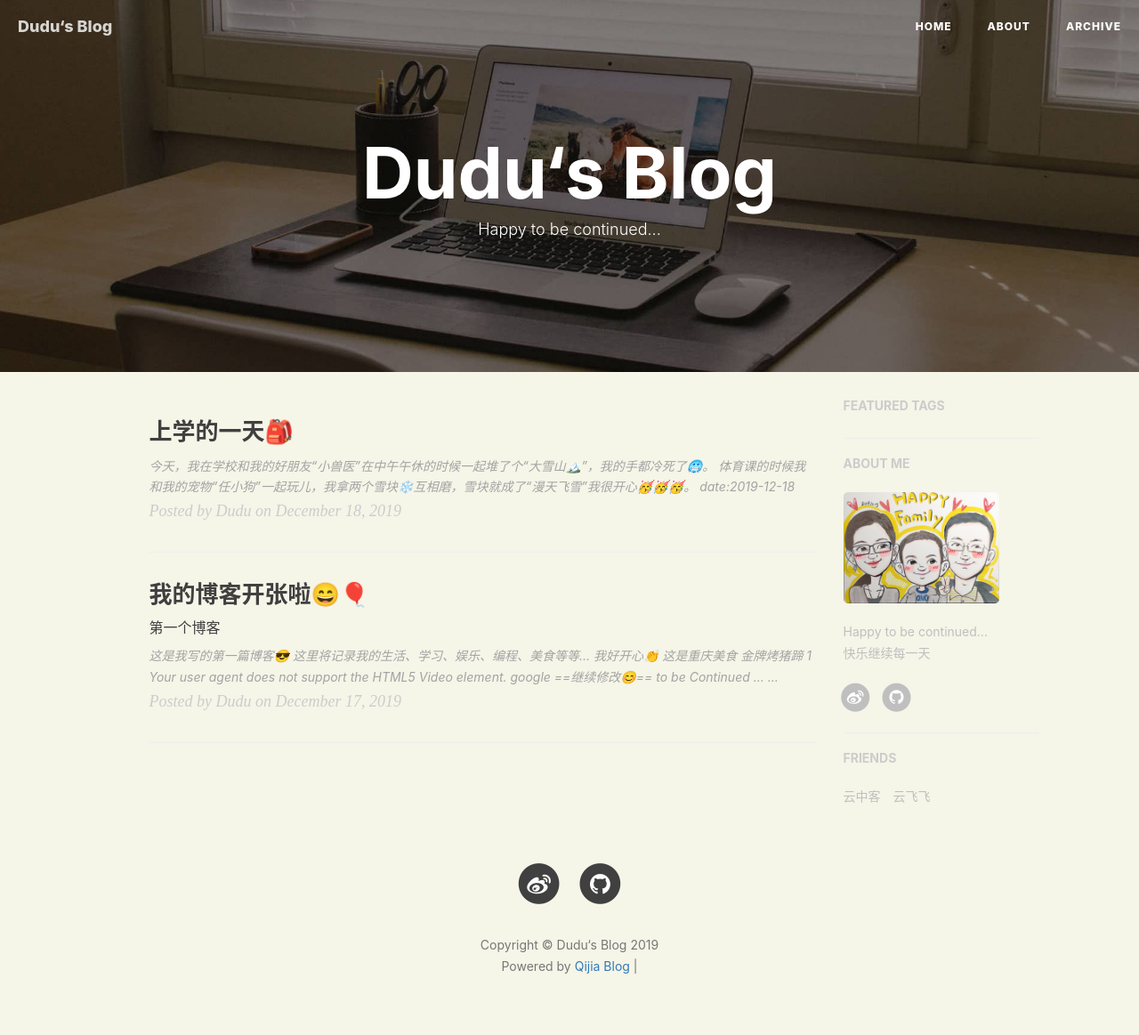
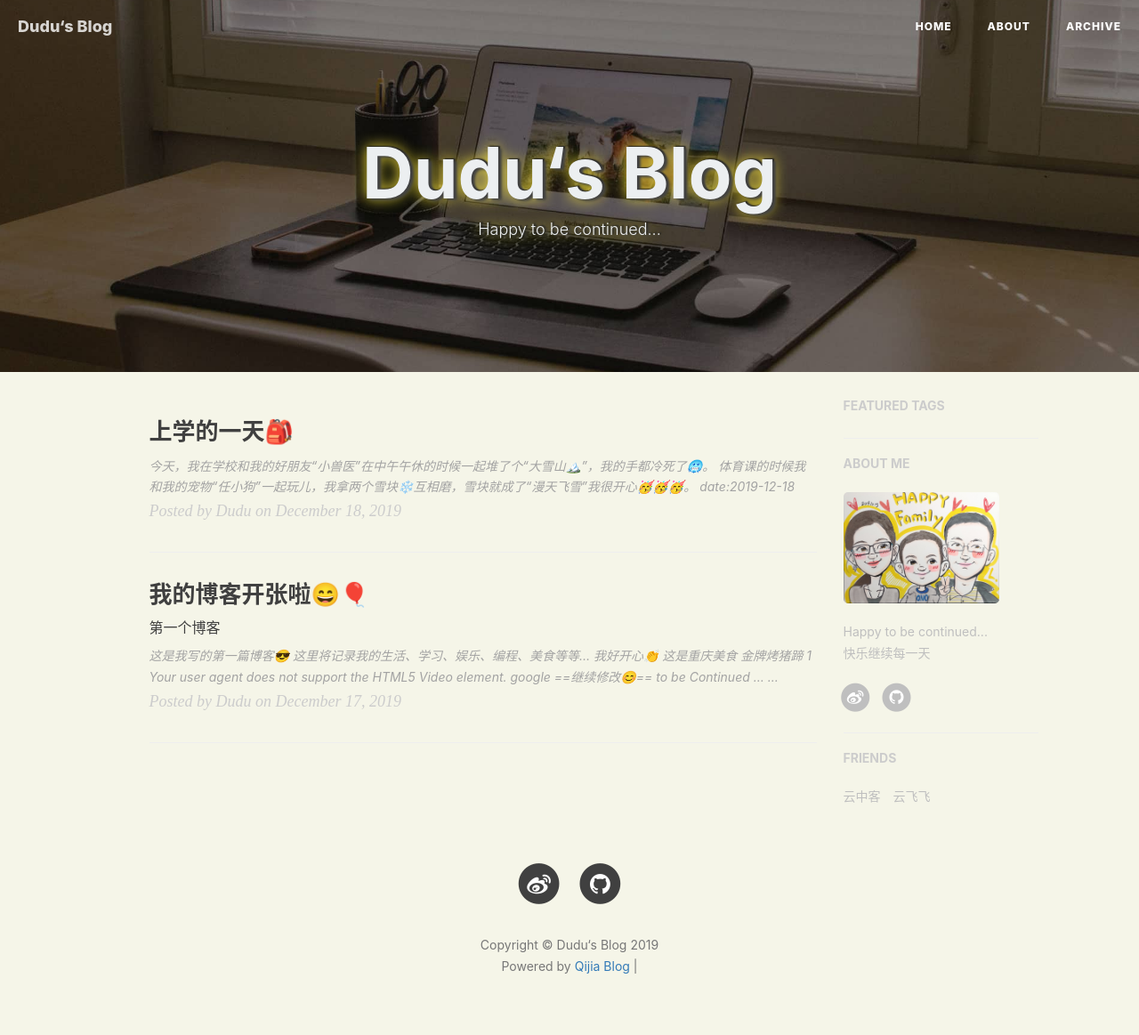
Before and after one commit to Qijia2011/qijia2011.github.io, a Jekyll site: the page built from index.html, in a window 1280 px wide. Shown: the whole page at 89% size. Built offline with Jekyll 4.4.1, drawn with Linux system fonts in a browser that asks for light colours; nearby versions of some CDN libraries; the list of posts is cut into pages by our own code; comment, search, counter and statistics services are not loaded.

Commit message:
css post-head h1 color

```diff
--- a/css/zz-blog.css
+++ b/css/zz-blog.css
@@ -1060,7 +1060,8 @@ samp {
 .intro-header .post-heading,
 .intro-header .page-heading {
   padding: 85px 0 55px;
-  color: white;
+  * color: rgb(236, 239, 241);
+ text-shadow: rgb(66, 66, 66) 4px 2px 0.2em, rgb(33, 33, 33) 2px -1px 0.1em, rgb(255, 235, 59) 0px 0px 1em;
 }
 @media only screen and (min-width: 768px) {
   .intro-header .site-heading,
```
Also changed, not shown: css/zz-blog.min.css.
